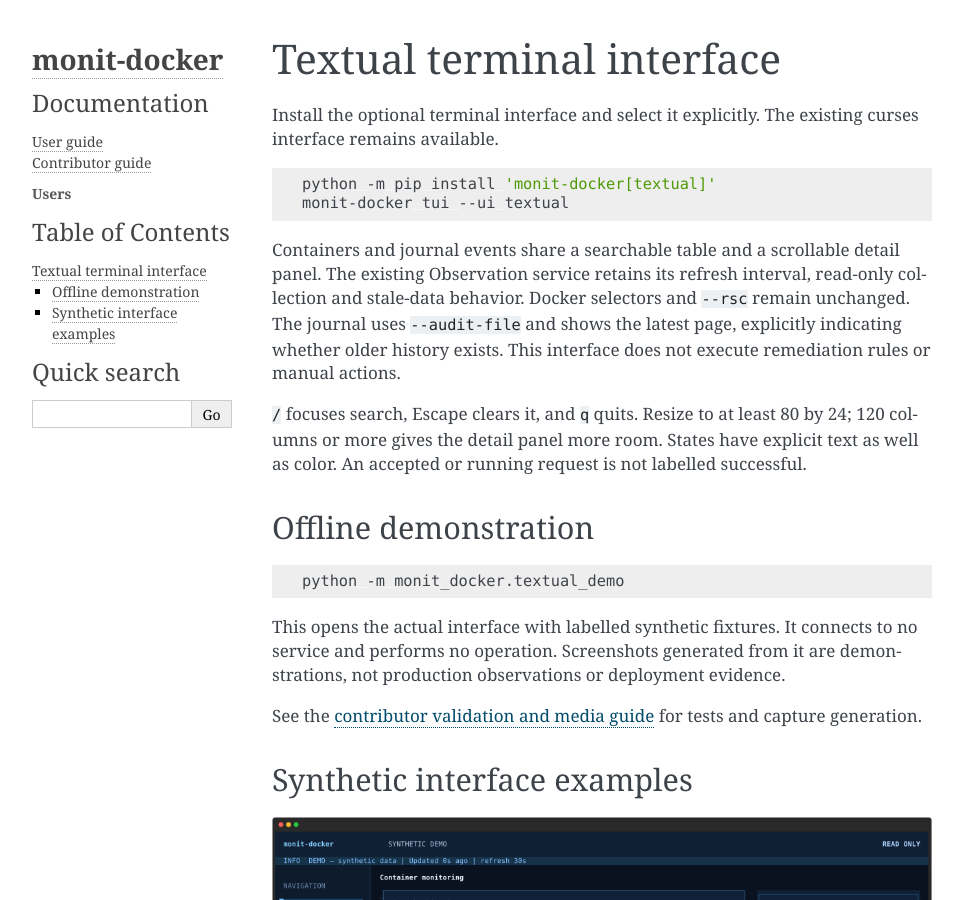
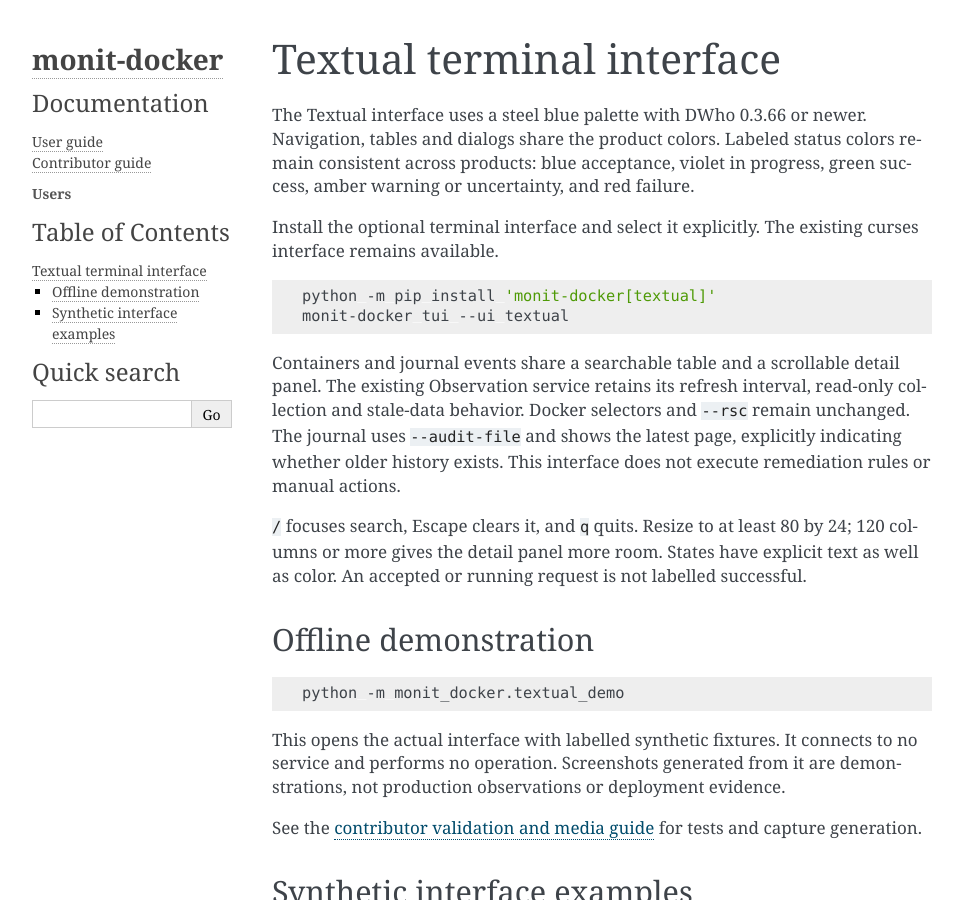
Before and after one commit to decryptus/monit-docker, a Sphinx documentation site: the page built from docs/textual.md, in a window 1280 px wide and 900 px high. Shown: the whole window, without its empty margins (148-1111 px from the left). Built offline with Sphinx 7.4.7, drawn with Linux system fonts in a browser that asks for light colours.

Commit message:
Apply product Textual palette and refresh synthetic documentation

```diff
--- a/docs/index.rst
+++ b/docs/index.rst
@@ -52,6 +52,7 @@ For installation and the command reference, see the
    check-config
    configuration-validation
    textual
+   release-1.1.1
    release-1.1.0
    config-cli-contract
    terminal
--- a/docs/textual.md
+++ b/docs/textual.md
@@ -1,4 +1,9 @@
 # Textual terminal interface
+
+The Textual interface uses a steel blue palette with DWho 0.3.66 or newer.
+Navigation, tables and dialogs share the product colors. Labeled status colors
+remain consistent across products: blue acceptance, violet in progress, green
+success, amber warning or uncertainty, and red failure.
 
 Install the optional terminal interface and select it explicitly. The existing curses interface remains available.
 
--- a/setup.py
+++ b/setup.py
@@ -30,7 +30,7 @@ setup(
     packages                      = find_packages(),
     scripts                       = ['bin/monit-docker'],
     install_requires              = requirements,
-    extras_require                = {'textual': ['dwho[textual]>=0.3.65', "textual>=8.2.8,<9; python_version >= '3.9'"]},
+    extras_require                = {'textual': ['dwho[textual]>=0.3.66', "textual>=8.2.8,<9; python_version >= '3.9'"]},
     python_requires               = ', '.join(setup_cfg['python_requires']),
     classifiers                   = setup_cfg['classifiers'],
     long_description              = long_desc,
--- a/setup.yml
+++ b/setup.yml
@@ -4,8 +4,8 @@ description: monit-docker
 author: Adrien Delle Cave
 author_email: pypi@doowan.net
 copyright: '2019-2026 Adrien Delle Cave'
-release: '1.1.0'
-version: '1.1.0'
+release: '1.1.1'
+version: '1.1.1'
 license: License GPL-3
 url: https://github.com/decryptus/monit-docker
 python_requires:
```
Also changed, not shown: docs/release-1.1.1.md (added, +13 -0 lines), docs/images/textual-containers.png, docs/images/textual-journal.png, docs/images/textual-unavailable.png, 4 other files.
